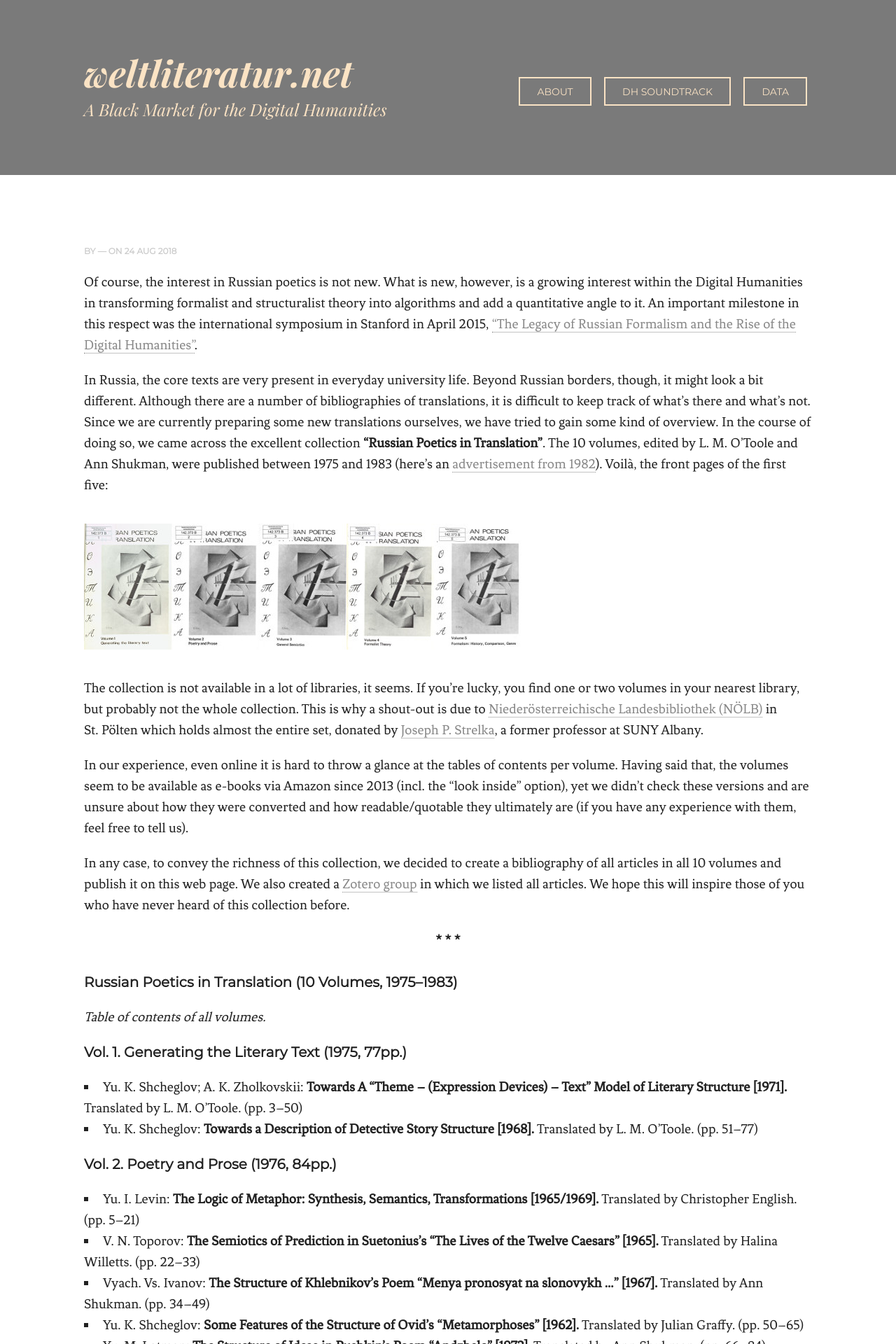
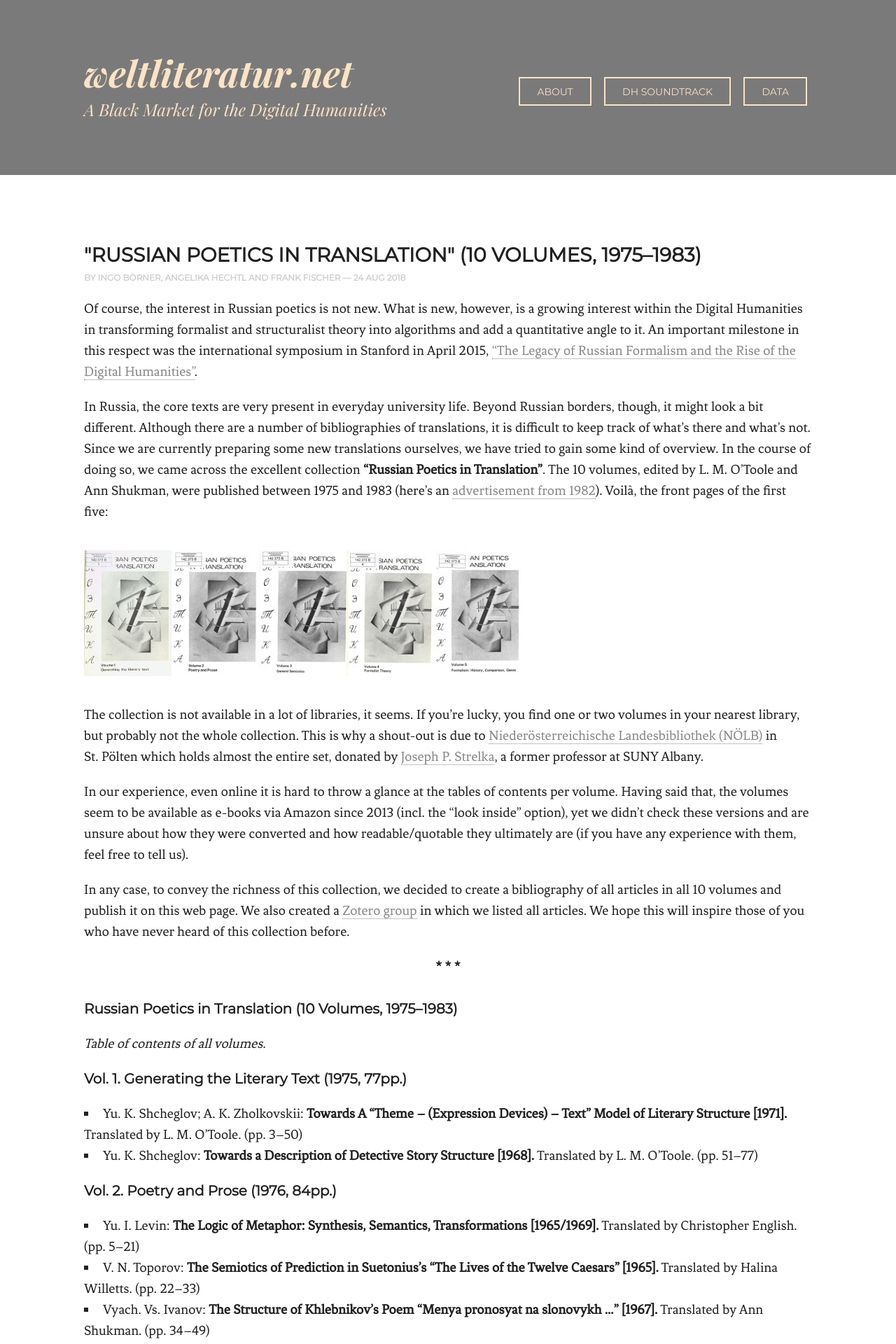
Before and after one commit to weltliteratur/blog, a Jekyll site: the page built from _posts/2018-08-24-russian-poetics-in-translation.markdown, in a window 1280 px wide. Shown: the top 1920 px of the page at 70% size. Built offline with Jekyll 4.4.1, drawn with Linux system fonts in a browser that asks for light colours; our own code applies the rules of GitHub Pages for plain Markdown files; some of the changed text lies outside the part shown.

Commit message:
escaping inverted commas in title

```diff
--- a/_posts/2018-08-24-russian-poetics-in-translation.markdown
+++ b/_posts/2018-08-24-russian-poetics-in-translation.markdown
@@ -1,5 +1,5 @@
 ---
-title: "Russian Poetics in Translation" (10 Volumes, 1975–1983)
+title: '"Russian Poetics in Translation" (10 Volumes, 1975–1983)'
 layout: post
 author: [ingo, angelika, frank]
 comments: true
```
